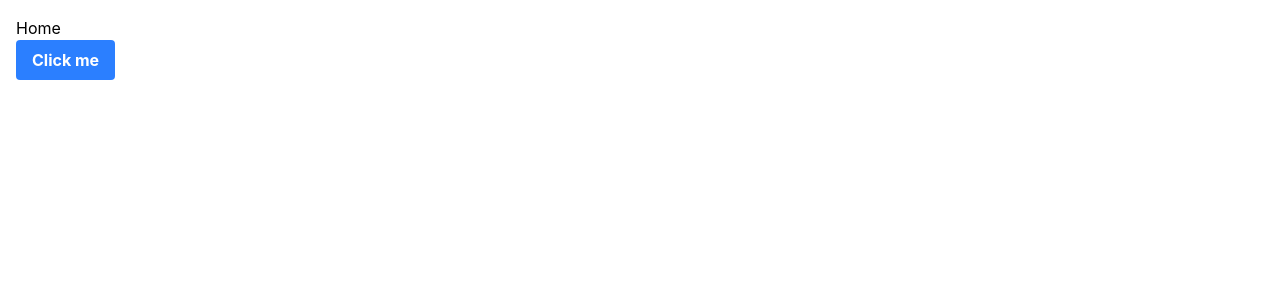
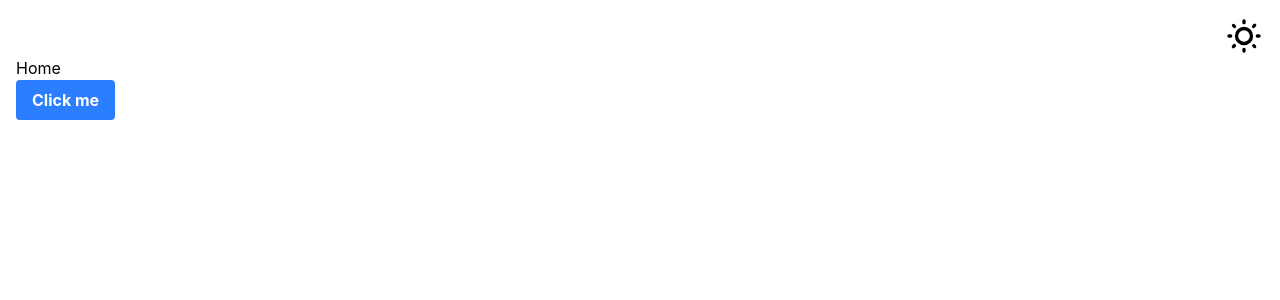
Before and after one commit to 2026-fall-applied-react/tca-battleship, a React (Vite) app: page /#/ in a window 1280 px wide. Shown: the top 300 px of the page. Built offline with nearby package versions, Linux system fonts and the light colour scheme.

Commit message:
Navigation alterations

```diff
--- a/src/components/NavBar.tsx
+++ b/src/components/NavBar.tsx
@@ -1,3 +1,28 @@
-import '../App.css'
+import '../App.css';
 
-export const NavBar = () => (<div className="navbar"><input type="checkbox" value="synthwave" className="toggle theme-controller" /></div>)
+export const NavBar = () => (
+  <div className="flex justify-end">
+    <label className="swap swap-rotate">
+  {/* this hidden checkbox controls the state */}
+  <input type="checkbox" className="theme-controller" value="synthwave" />
+
+  {/* sun icon */}
+  <svg
+    className="swap-off h-10 w-10 fill-current"
+    xmlns="http://www.w3.org/2000/svg"
+    viewBox="0 0 24 24">
+    <path
+      d="M5.64,17l-.71.71a1,1,0,0,0,0,1.41,1,1,0,0,0,1.41,0l.71-.71A1,1,0,0,0,5.64,17ZM5,12a1,1,0,0,0-1-1H3a1,1,0,0,0,0,2H4A1,1,0,0,0,5,12Zm7-7a1,1,0,0,0,1-1V3a1,1,0,0,0-2,0V4A1,1,0,0,0,12,5ZM5.64,7.05a1,1,0,0,0,.7.29,1,1,0,0,0,.71-.29,1,1,0,0,0,0-1.41l-.71-.71A1,1,0,0,0,4.93,6.34Zm12,.29a1,1,0,0,0,.7-.29l.71-.71a1,1,0,1,0-1.41-1.41L17,5.64a1,1,0,0,0,0,1.41A1,1,0,0,0,17.66,7.34ZM21,11H20a1,1,0,0,0,0,2h1a1,1,0,0,0,0-2Zm-9,8a1,1,0,0,0-1,1v1a1,1,0,0,0,2,0V20A1,1,0,0,0,12,19ZM18.36,17A1,1,0,0,0,17,18.36l.71.71a1,1,0,0,0,1.41,0,1,1,0,0,0,0-1.41ZM12,6.5A5.5,5.5,0,1,0,17.5,12,5.51,5.51,0,0,0,12,6.5Zm0,9A3.5,3.5,0,1,1,15.5,12,3.5,3.5,0,0,1,12,15.5Z" />
+  </svg>
+
+  {/* moon icon */}
+  <svg
+    className="swap-on h-10 w-10 fill-current"
+    xmlns="http://www.w3.org/2000/svg"
+    viewBox="0 0 24 24">
+    <path
+      d="M21.64,13a1,1,0,0,0-1.05-.14,8.05,8.05,0,0,1-3.37.73A8.15,8.15,0,0,1,9.08,5.49a8.59,8.59,0,0,1,.25-2A1,1,0,0,0,8,2.36,10.14,10.14,0,1,0,22,14.05,1,1,0,0,0,21.64,13Zm-9.5,6.69A8.14,8.14,0,0,1,7.08,5.22v.27A10.15,10.15,0,0,0,17.22,15.63a9.79,9.79,0,0,0,2.1-.22A8.11,8.11,0,0,1,12.14,19.73Z" />
+  </svg>
+</label>
+  </div>
+);
--- a/src/pages/About.tsx
+++ b/src/pages/About.tsx
@@ -7,7 +7,7 @@ export const About = () => {
             <h1>About</h1>
             <button
                 className="bg-blue-500 hover:bg-blue-700 text-white font-bold py-2 px-4 rounded"
-                onClick={() => nav(-1)}
+                onClick={() => nav('/play')}
             >
                 Go Home
             </button>
--- a/src/pages/Home.tsx
+++ b/src/pages/Home.tsx
@@ -3,9 +3,11 @@ import { NavBar } from "../components/NavBar.tsx";
 
 export const Home = () => {
     const nav = useNavigate();
+
     return (
+        <>
+            <NavBar />
             <div>
-
                 <h1>Home</h1>
                 <button
                     className="bg-blue-500 hover:bg-blue-700 text-white font-bold py-2 px-4 rounded"
@@ -14,6 +16,6 @@ export const Home = () => {
                     Click me
                 </button>
             </div>
-    )
-
+        </>
+    );
 };
--- a/src/pages/Play.tsx
+++ b/src/pages/Play.tsx
@@ -7,7 +7,7 @@ export const Play = () => {
             <h1>Play</h1>
             <button
                 className="bg-blue-500 hover:bg-blue-700 text-white font-bold py-2 px-4 rounded"
-                onClick={() => nav('-1')}
+                onClick={() => nav(-2)}
             >
                 Go Home
             </button>
```
Lines whose indentation alone changed are shown as unchanged.
